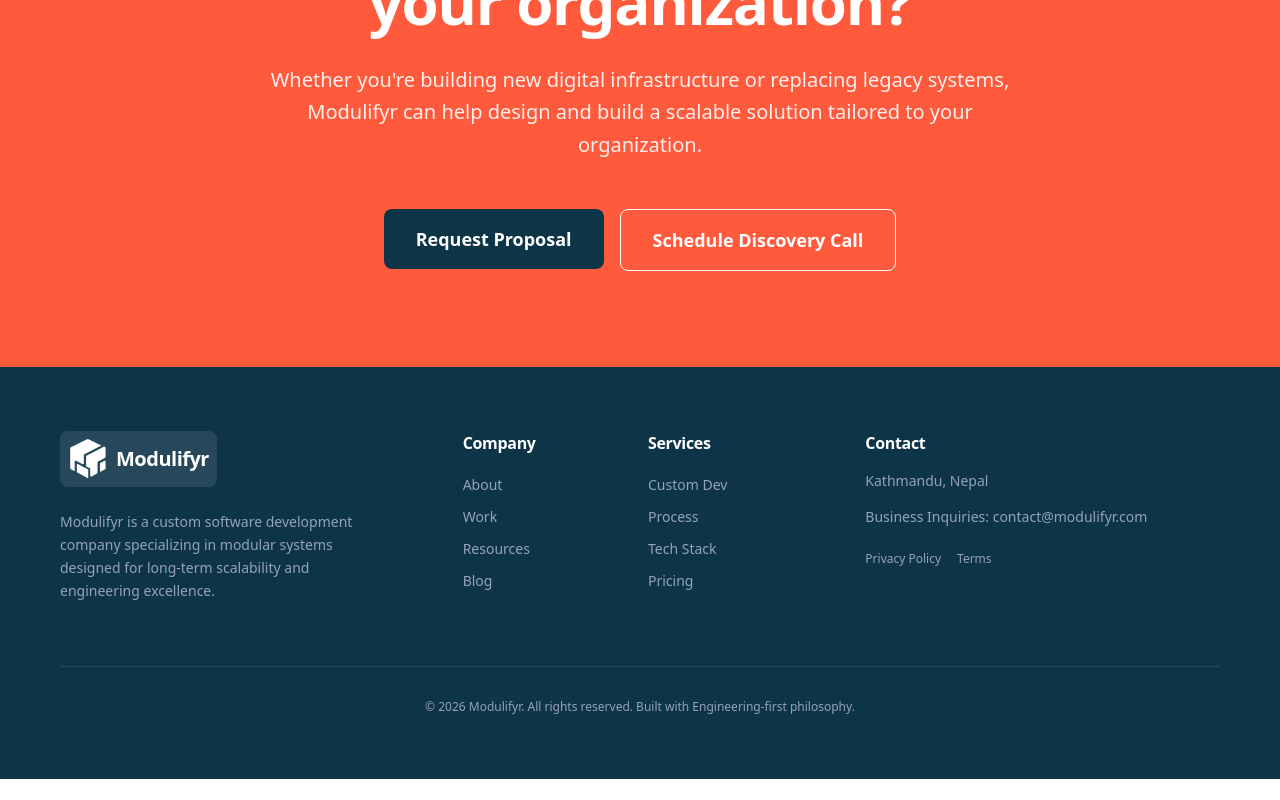
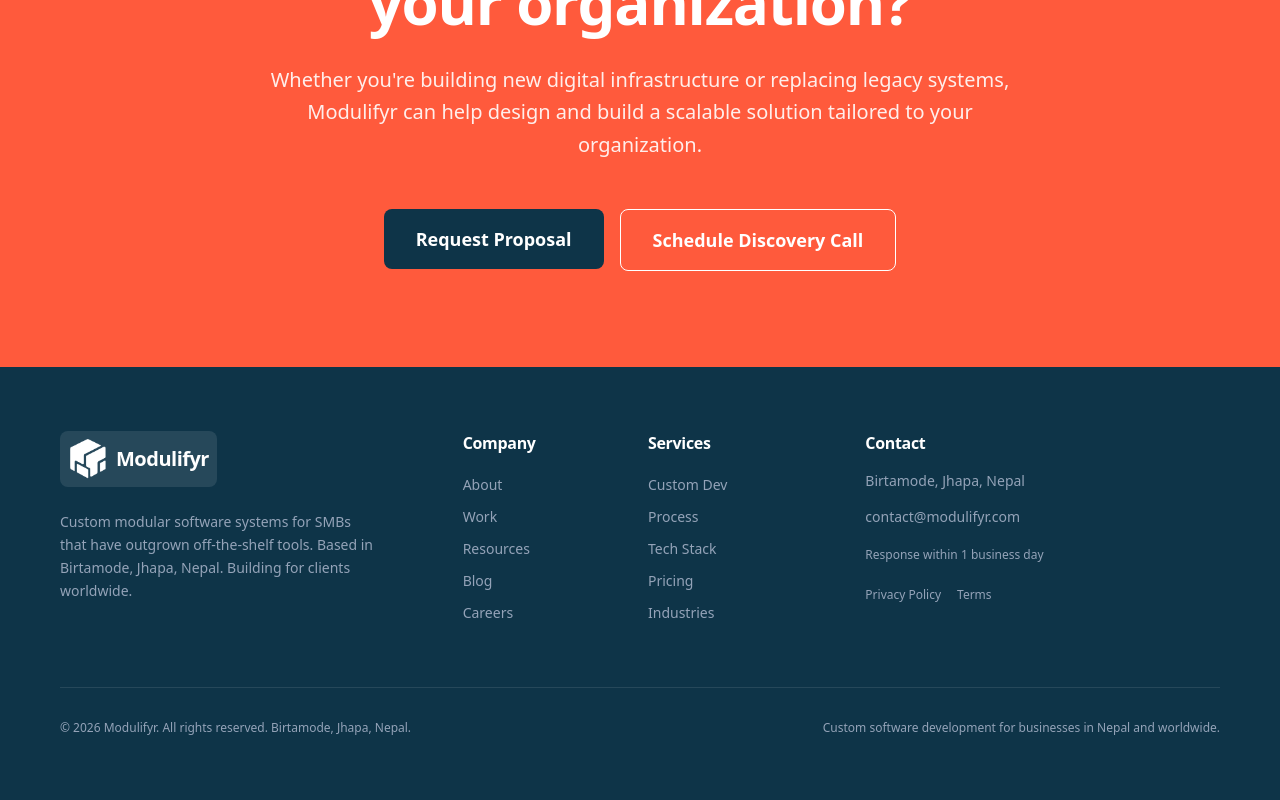
Before and after one commit to modulifyr-lab/modulifyr-website, a Next.js app: page / in a window 1280 px wide. Shown: the part 4153-4953 px from the top of the page. Before the commit the page ends 4932 px from the top, so only its background shows below. Built offline with nearby package versions, Linux system fonts and the light colour scheme.

Commit message:
Update Footer.tsx

```diff
--- a/src/components/layout/Footer.tsx
+++ b/src/components/layout/Footer.tsx
@@ -19,7 +19,7 @@ export function Footer() {
                             <span className="font-heading font-bold text-xl tracking-tight">Modulifyr</span>
                         </Link>
                         <p className="text-text-muted text-sm leading-relaxed max-w-xs">
-                            Modulifyr is a custom software development company specializing in modular systems designed for long-term scalability and engineering excellence.
+                            Custom modular software systems for SMBs that have outgrown off-the-shelf tools. Based in Birtamode, Jhapa, Nepal. Building for clients worldwide.
                         </p>
                     </div>
 
@@ -31,6 +31,7 @@ export function Footer() {
                             <Link href="/work" className="text-sm text-text-muted hover:text-brand-orange">Work</Link>
                             <Link href="/resources" className="text-sm text-text-muted hover:text-brand-orange">Resources</Link>
                             <Link href="/blog" className="text-sm text-text-muted hover:text-brand-orange">Blog</Link>
+                            <Link href="/careers" className="text-sm text-text-muted hover:text-brand-orange">Careers</Link>
                         </div>
                         <div className="flex flex-col gap-3">
                             <h4 className="font-heading font-semibold text-white mb-2">Services</h4>
@@ -38,14 +39,18 @@ export function Footer() {
                             <Link href="/process" className="text-sm text-text-muted hover:text-brand-orange">Process</Link>
                             <Link href="/capabilities" className="text-sm text-text-muted hover:text-brand-orange">Tech Stack</Link>
                             <Link href="/pricing" className="text-sm text-text-muted hover:text-brand-orange">Pricing</Link>
+                            <Link href="/industries" className="text-sm text-text-muted hover:text-brand-orange">Industries</Link>
                         </div>
                     </div>
 
                     {/* Column 3: Contact */}
                     <div className="flex flex-col gap-4">
                         <h4 className="font-heading font-semibold text-white">Contact</h4>
-                        <p className="text-sm text-text-muted">Kathmandu, Nepal</p>
-                        <p className="text-sm text-text-muted">Business Inquiries: contact@modulifyr.com</p>
+                        <p className="text-sm text-text-muted">Birtamode, Jhapa, Nepal</p>
+                        <a href="mailto:contact@modulifyr.com" className="text-sm text-text-muted hover:text-brand-orange transition-colors">
+                            contact@modulifyr.com
+                        </a>
+                        <p className="text-xs text-text-muted mt-1">Response within 1 business day</p>
                         <div className="flex gap-4 mt-2">
                             <Link href="/privacy" className="text-xs text-text-muted hover:text-white">Privacy Policy</Link>
                             <Link href="/terms" className="text-xs text-text-muted hover:text-white">Terms</Link>
@@ -53,8 +58,9 @@ export function Footer() {
                     </div>
                 </div>
 
-                <div className="mt-16 pt-8 border-t border-white/10 text-center text-xs text-text-muted">
-                    © {new Date().getFullYear()} Modulifyr. All rights reserved. Built with Engineering-first philosophy.
+                <div className="mt-16 pt-8 border-t border-white/10 flex flex-col sm:flex-row items-center justify-between gap-4 text-xs text-text-muted">
+                    <span>© {new Date().getFullYear()} Modulifyr. All rights reserved. Birtamode, Jhapa, Nepal.</span>
+                    <span>Custom software development for businesses in Nepal and worldwide.</span>
                 </div>
             </div>
         </footer>
```
